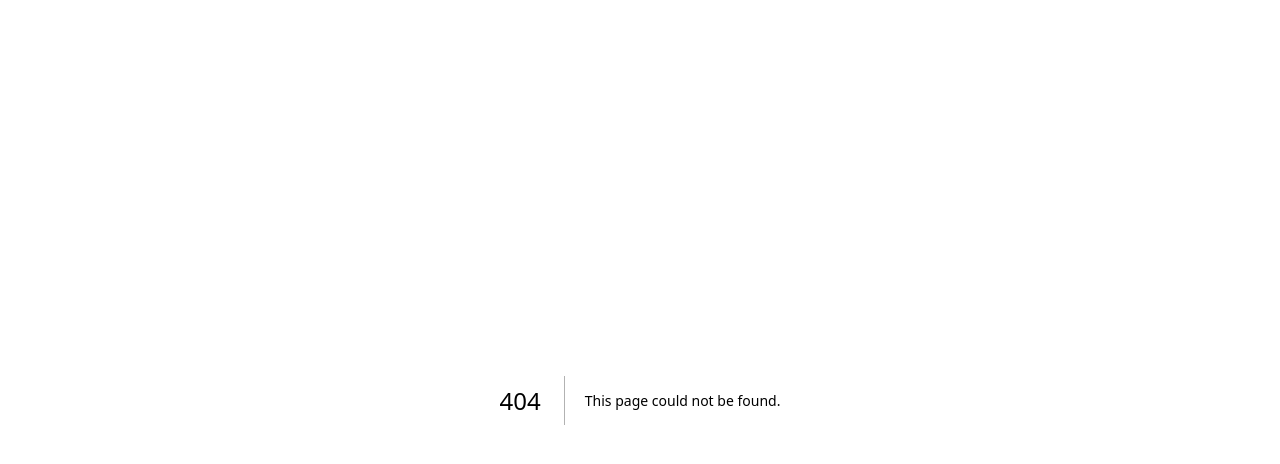
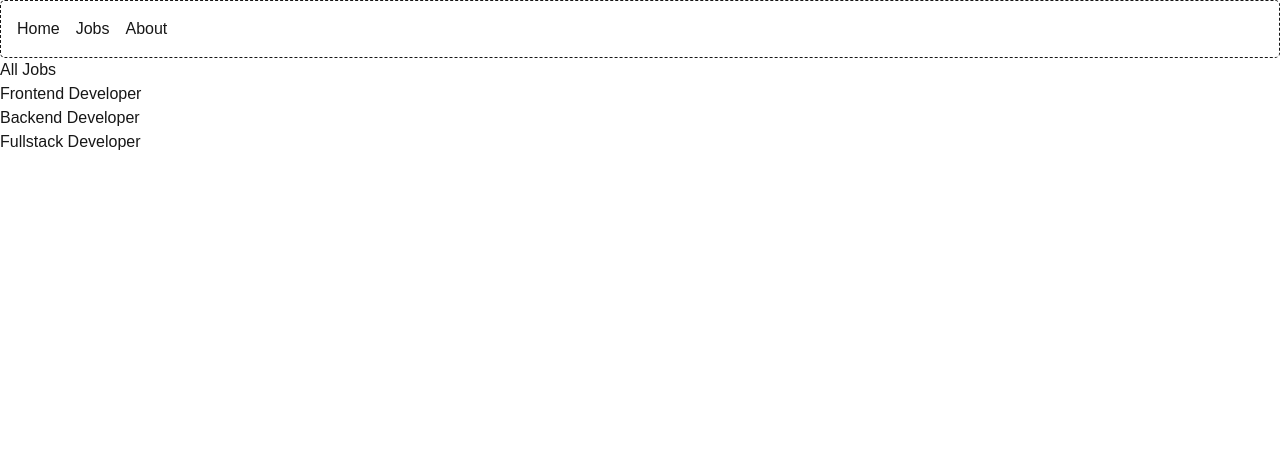
Before and after one commit to MarziLightSep/jobboard, a Next.js app: page /jobs in a window 1280 px wide. Before the commit this address had no page. Shown: the top 464 px of the page. Built offline with nearby package versions, Linux system fonts and the light colour scheme.

Commit message:
add about/jobs pages, nav layout, dynamic job detail route

```diff
--- /dev/null
+++ b/app/about/page.js
@@ -0,0 +1,8 @@
+export default function About() {
+    return(
+        <main>
+            <h1>About DevBoard</h1>
+            <p>A job board for developers, built while learning Next.js.</p>
+        </main>
+    );
+}
--- /dev/null
+++ b/app/jobs/[id]/page.js
@@ -0,0 +1,9 @@
+export default async function JobDetail({params}) {
+    const {id} = await params;
+    return(
+        <main>
+            <h1>Job Detail</h1>
+            <p>You are viewing job ID: {id}</p>
+        </main>
+    );
+}
--- /dev/null
+++ b/app/jobs/page.js
@@ -0,0 +1,20 @@
+import Link from "next/link";
+
+export default function Jobs() {
+    return (
+      <main>
+        <h1>All Jobs</h1>
+        <ul>
+          <li>
+            <Link href={"/jobs/1"}>Frontend Developer</Link>
+          </li>
+          <li>
+            <Link href={"/jobs/2"}>Backend Developer</Link>
+          </li>
+          <li>
+            <Link href={"/jobs/3"}>Fullstack Developer</Link>
+          </li>
+        </ul>
+      </main>
+    );
+}
--- a/app/layout.js
+++ b/app/layout.js
@@ -1,5 +1,6 @@
 import { Geist, Geist_Mono } from "next/font/google";
 import "./globals.css";
+import Link from "next/link";
 
 const geistSans = Geist({
   variable: "--font-geist-sans",
@@ -22,7 +23,14 @@ export default function RootLayout({ children }) {
       lang="en"
       className={`${geistSans.variable} ${geistMono.variable} h-full antialiased`}
     >
-      <body className="min-h-full flex flex-col">{children}</body>
+      <body className="min-h-full flex flex-col">
+        <nav style={{ display: "flex", gap: "1rem", padding: "1rem", border: "1px dashed", borderRadius: "5px" }}>
+          <Link href={"/"}>Home</Link>
+          <Link href={"/jobs"}>Jobs</Link>
+          <Link href={"/about"}>About</Link>
+        </nav>
+        {children}
+      </body>
     </html>
   );
 }
```
